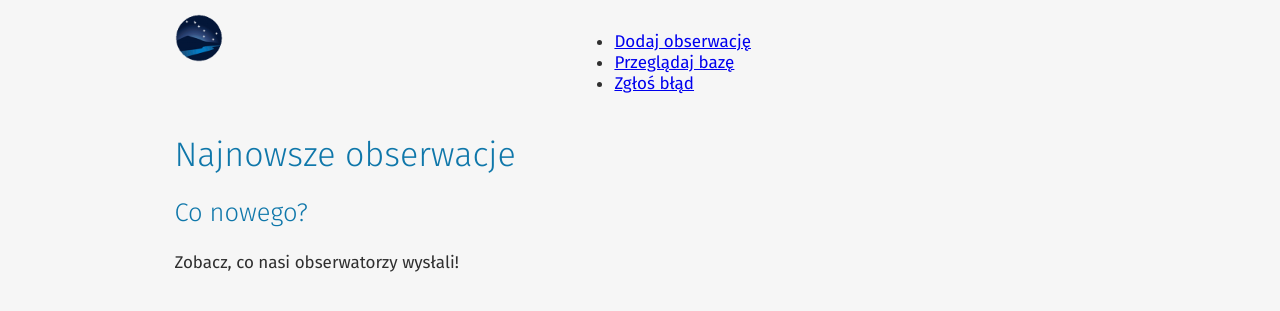
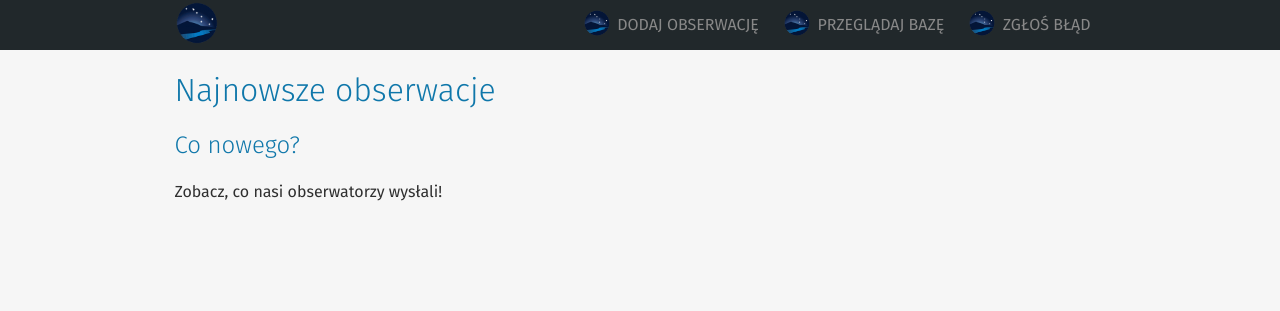
Before and after one commit to gronki/jizera-old, a Flask app: page / in a window 1280 px wide. Shown: the top 311 px of the page. Run offline with Flask 2, Linux system fonts and the light colour scheme; data that the repository does not hold is empty; style sheets or scripts are compiled from the project's sources.

Commit message:
Trochę ładniejsza nawigacja

```diff
--- a/static/css/light.css
+++ b/static/css/light.css
@@ -15,13 +15,25 @@ div.col { width: 97%; }
 
 .clearfix { clear: both; }
 
-body { background-color: #F6F6F6; color: #2F2F2F; font-size: 17px; font-family: 'Fira Sans', 'Roboto', 'Open Sans', 'Arial', sans-serif; font-weight: 400; }
+body { background-color: #F6F6F6; color: #2F2F2F; font-size: 16px; font-family: 'Fira Sans', 'Roboto', 'Open Sans', 'Arial', sans-serif; font-weight: 400; }
 
 h1, h2, h3, h4, h5 { font-family: 'Fira Sans', 'Roboto', 'Open Sans', 'Arial', sans-serif; font-weight: 300; color: #0f77aa; }
 
 p { line-height: 25px; }
 
 .js-on { display: none; }
+
+nav.top { background-color: #21282b; color: #eee; }
+nav.top .clearfix { clear: both; }
+nav.top img.logo { width: 42px; height: 42px; margin: 2px; }
+nav.top ul.menu { float: right; list-style: none; margin: 0px; padding: 0px; text-transform: uppercase; }
+nav.top ul.menu li { display: inline-block; float: left; margin: 0px; }
+nav.top ul.menu li a { font-weight: 400; font-size: 0px; box-sizing: border-box; display: block; height: 46px; width: 43.5px; padding: 15px; }
+@media (min-width: 640px) { nav.top ul.menu li a { font-size: 16px; color: #888; text-decoration: none; width: auto; } }
+nav.top ul.menu li a.menu-icon, nav.top ul.menu li a.menu-icon-new, nav.top ul.menu li a.menu-icon-bug, nav.top ul.menu li a.menu-icon-browse { background-size: 26px 26px; background-position: 10px 10px; background-repeat: no-repeat; }
+@media (min-width: 640px) { nav.top ul.menu li a.menu-icon, nav.top ul.menu li a.menu-icon-new, nav.top ul.menu li a.menu-icon-bug, nav.top ul.menu li a.menu-icon-browse { padding-left: 43.5px; } }
+nav.top ul.menu li a.menu-icon-new, nav.top ul.menu li a.menu-icon-bug, nav.top ul.menu li a.menu-icon-browse { background-image: url(../img/kolko-192.png); }
+nav.top ul.menu li a:hover { background-color: #20333d; color: #aaa; }
 
 input, select, textarea { font-family: inherit; font-size: 18px; display: block; padding: 8px; border: none; background-color: #eaeaea; }
 
--- a/templates/layout.html
+++ b/templates/layout.html
@@ -11,20 +11,15 @@
         <link rel="icon" href="{{ url_for('static', filename='img/kolko-192.png') }}" sizes="192x192" type="image/png">
     </head>
     <body>
-        <nav>
+        <nav class="top">
             <div class="container">
-                <div class="row">
-                    <div class="col all-5">
-                        <img src="{{ url_for('static', filename='img/kolko-128.png') }}" alt="Baza WYGASZ" width="48px" height="48px" />
-                    </div>
-                    <div class="col all-7">
-                        <ul class="menu">
-                            <li><a id="menu-new" class="button menu-icon-new" href="{{ url_for('new_observation') }}">Dodaj obserwację</a></li>
-                            <li><a id="menu-browse" class="button menu-icon-browse" href="{{ url_for('browser') }}">Przeglądaj bazę</a></li>
-                            <li><a id="menu-bug" class="button menu-icon-bug" href="https://github.com/gronki/jizera/issues/new" target="_blank">Zgłoś błąd</a></li>
-                        </ul>
-                    </div>
-                </div>
+                <img src="{{ url_for('static', filename='img/kolko-128.png') }}" alt="Baza WYGASZ" class="logo" />
+                <ul class="menu">
+                    <li><a id="menu-new" class="button menu-icon-new" href="{{ url_for('new_observation') }}">Dodaj obserwację</a></li>
+                    <li><a id="menu-browse" class="button menu-icon-browse" href="{{ url_for('browser') }}">Przeglądaj bazę</a></li>
+                    <li><a id="menu-bug" class="button menu-icon-bug" href="https://github.com/gronki/jizera/issues/new" target="_blank">Zgłoś błąd</a></li>
+                </ul>
+                <div class="clearfix"></div>
             </div>
         </nav>
         <div class="container">
--- /dev/null
+++ b/ui/scss/_nav.scss
@@ -0,0 +1,61 @@
+$nav-textsize: 16px;
+$nav-margin: 15px;
+$nav-icon-margin: 10px;
+$nav-height: $nav-textsize + 2*$nav-margin;
+$nav-icon-size: $nav-height - 2 * $nav-icon-margin;
+
+nav.top {
+    background-color: mix($clrbase,#222222,5%);
+    color: #eee;
+    .clearfix {
+        clear: both;
+    }
+    img.logo {
+        width: $nav-height - 4px;
+        height: $nav-height - 4px;
+        margin: 2px;
+    }
+    ul.menu {
+        float: right;
+        list-style: none;
+        margin: 0px;
+        padding: 0px;
+        text-transform: uppercase;
+        li {
+            display: inline-block;
+            float: left;
+            margin: 0px;
+            a {
+                font-weight: 400;
+                font-size: 0px;
+                box-sizing: border-box;
+                display: block;
+                height: $nav-height;
+                width: $nav-icon-margin * 1.75 + $nav-icon-size;
+                padding: $nav-margin;
+                @include breakpoint (md) {
+                    font-size: $nav-textsize;
+                    color: #888;
+                    text-decoration: none;
+                    width: auto;
+                }
+                &.menu-icon {
+                    @include breakpoint(md) {
+                        padding-left: $nav-icon-margin * 1.75 + $nav-icon-size;
+                    }
+                    background-size: $nav-icon-size $nav-icon-size;
+                    background-position: $nav-icon-margin $nav-icon-margin;
+                    background-repeat: no-repeat;
+                }
+                &.menu-icon-new, &.menu-icon-bug, &.menu-icon-browse {
+                    @extend .menu-icon;
+                    background-image: url(../img/kolko-192.png);
+                }
+                &:hover {
+                    background-color: mix($clrbase,#222222,15%);
+                    color: #aaa;
+                }
+            }
+        }
+    }
+}
--- a/ui/scss/_style_core.scss
+++ b/ui/scss/_style_core.scss
@@ -7,7 +7,7 @@
 body {
     background-color: $clrbk;
     color: $clrtext;
-    font-size: 17px;
+    font-size: 16px;
     font-family: 'Fira Sans', 'Roboto', 'Open Sans', 'Arial', sans-serif;
     font-weight: 400;
 }
@@ -25,7 +25,7 @@ p {
 .js-on {
     display: none;
 }
-
+@import "nav";
 @import "forms";
 @import "landing";
 @import "placelist";
```
Also changed, not shown: static/css/dark.css (+13 -1 lines), static/css/night.css (+13 -1 lines).
